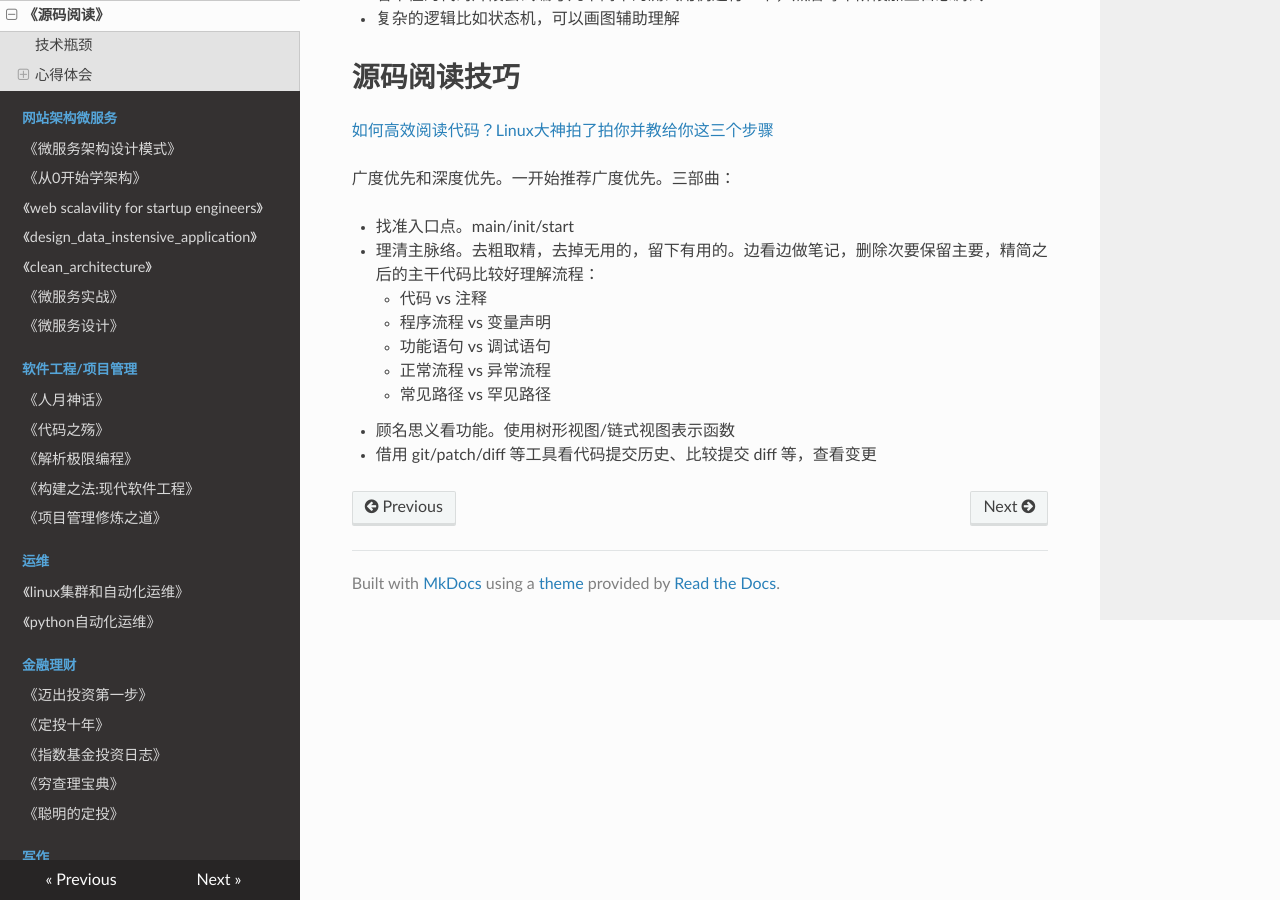
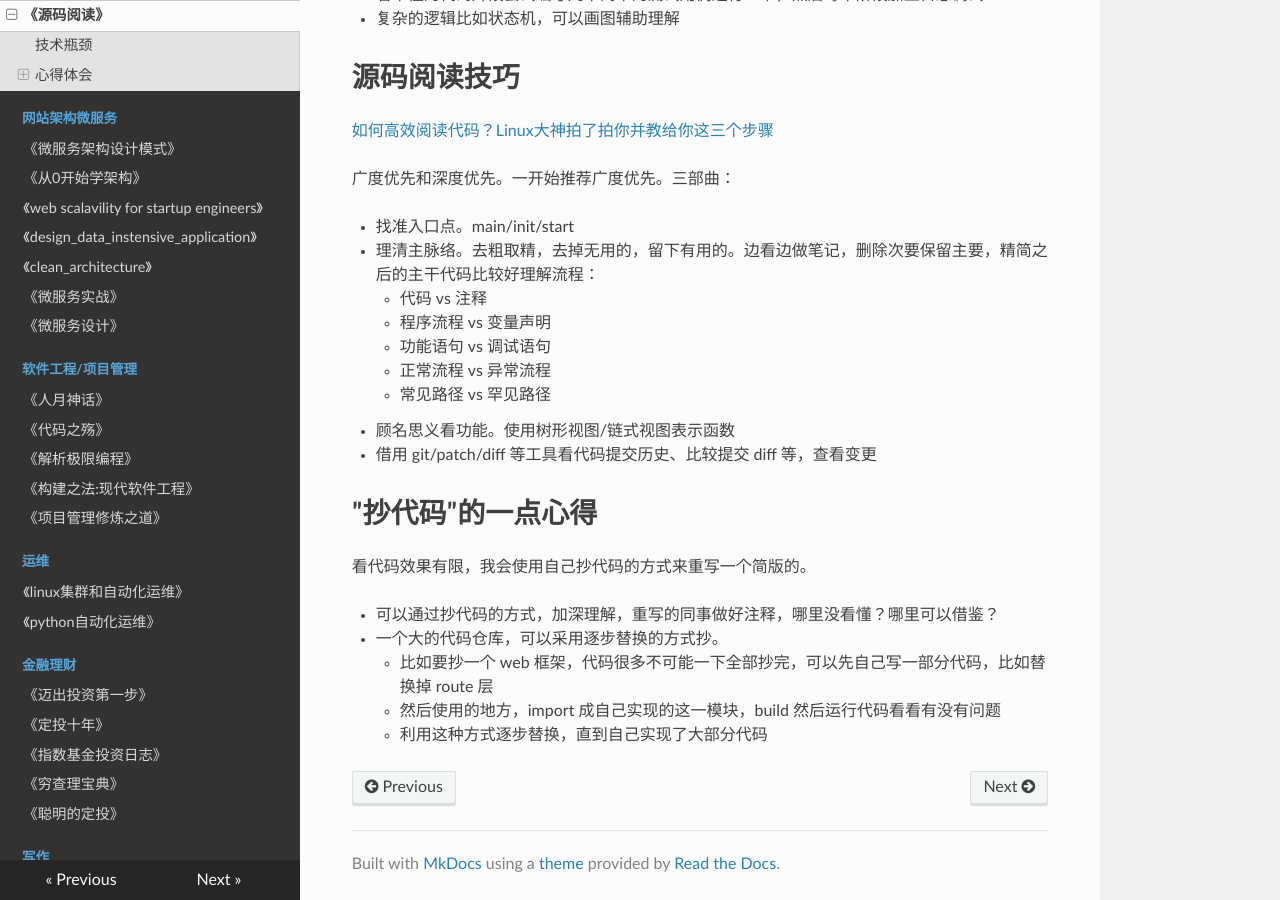
Before and after one commit to PegasusWang/booknotes, an MkDocs documentation site: the page built from docs/源码阅读_sourcecode/README.md, in a window 1280 px wide and 900 px high, scrolled down 3211 px. Built offline with MkDocs 1.6.1, drawn with Linux system fonts in a browser that asks for light colours; nearby versions of some CDN libraries; old or Windows-style settings are respelled for this version of MkDocs.

Commit message:
抄代码技巧

```diff
--- a/docs/源码阅读_sourcecode/README.md
+++ b/docs/源码阅读_sourcecode/README.md
@@ -131,3 +131,14 @@ func main() {
   - 常见路径 vs 罕见路径
 - 顾名思义看功能。使用树形视图/链式视图表示函数
 - 借用 git/patch/diff 等工具看代码提交历史、比较提交 diff 等，查看变更
+
+
+# "抄代码"的一点心得
+
+看代码效果有限，我会使用自己抄代码的方式来重写一个简版的。
+
+- 可以通过抄代码的方式，加深理解，重写的同事做好注释，哪里没看懂？哪里可以借鉴？
+- 一个大的代码仓库，可以采用逐步替换的方式抄。
+  - 比如要抄一个 web 框架，代码很多不可能一下全部抄完，可以先自己写一部分代码，比如替换掉 route 层
+  - 然后使用的地方，import 成自己实现的这一模块，build 然后运行代码看看有没有问题
+  - 利用这种方式逐步替换，直到自己实现了大部分代码
```
